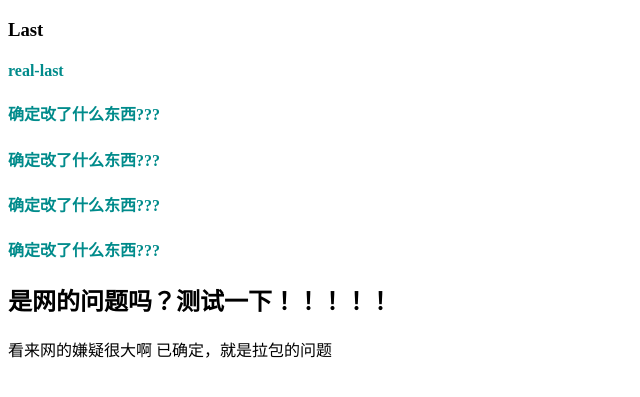
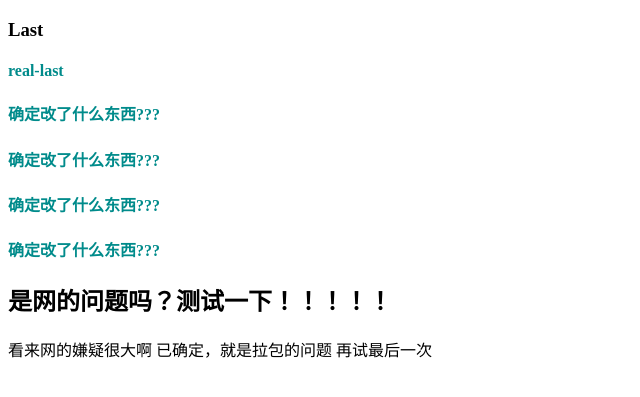
Before and after one commit to andy00614/docker, a plain HTML site: page index.html in a window 1280 px wide. Shown: the part 61-458 px from the top of the page, without its empty margins (0-640 px from the left). Drawn offline with Linux system fonts and the light colour scheme.

Commit message:
last lst

```diff
--- a/index.html
+++ b/index.html
@@ -26,6 +26,7 @@
       <h2>是网的问题吗？测试一下！！！！！</h2>
       <span>看来网的嫌疑很大啊</span>
       <span>已确定，就是拉包的问题</span>
+      <span>再试最后一次</span>
     </h1>
   </body>
 </html>
```
